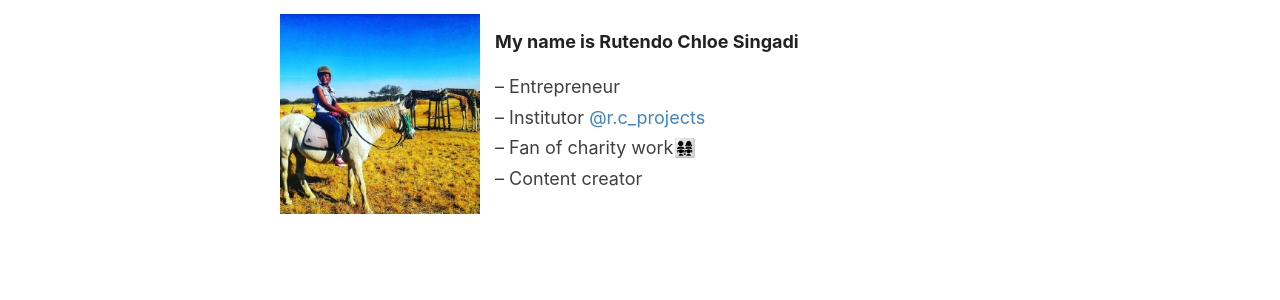
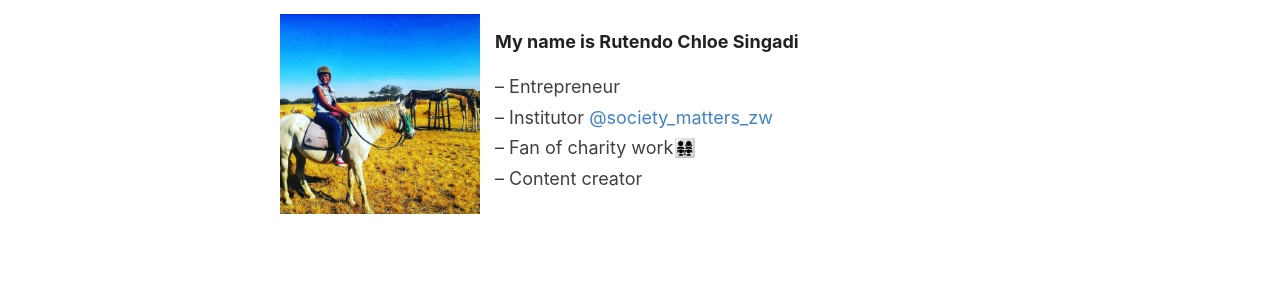
Before and after one commit to ruechloe/ruechloe.github.io, a Jekyll site: the page built from _pages/about.md, in a window 1280 px wide. Shown: the part 214-514 px from the top of the page. Built offline with Jekyll 4.4.1, drawn with Linux system fonts in a browser that asks for light colours.

Commit message:
fix broken link

```diff
--- a/_pages/about.md
+++ b/_pages/about.md
@@ -8,7 +8,7 @@
 ![image](../images/chloe.jpg){: style="float: left; margin:5px 15px 5px 0;"}{: width="200" height="200"}
 #### My name is Rutendo Chloe Singadi <br>
 -- Entrepreneur <br>
--- Institutor [@r.c_projects](https://www.instagram.com/r.c_projects/) <br>
+-- Institutor [@society_matters_zw](https://www.instagram.com/society_matters_zw/) <br>
 -- Fan of charity work👨‍👩‍👧‍👧 <br>
 -- Content creator<br>
 <br>
```
